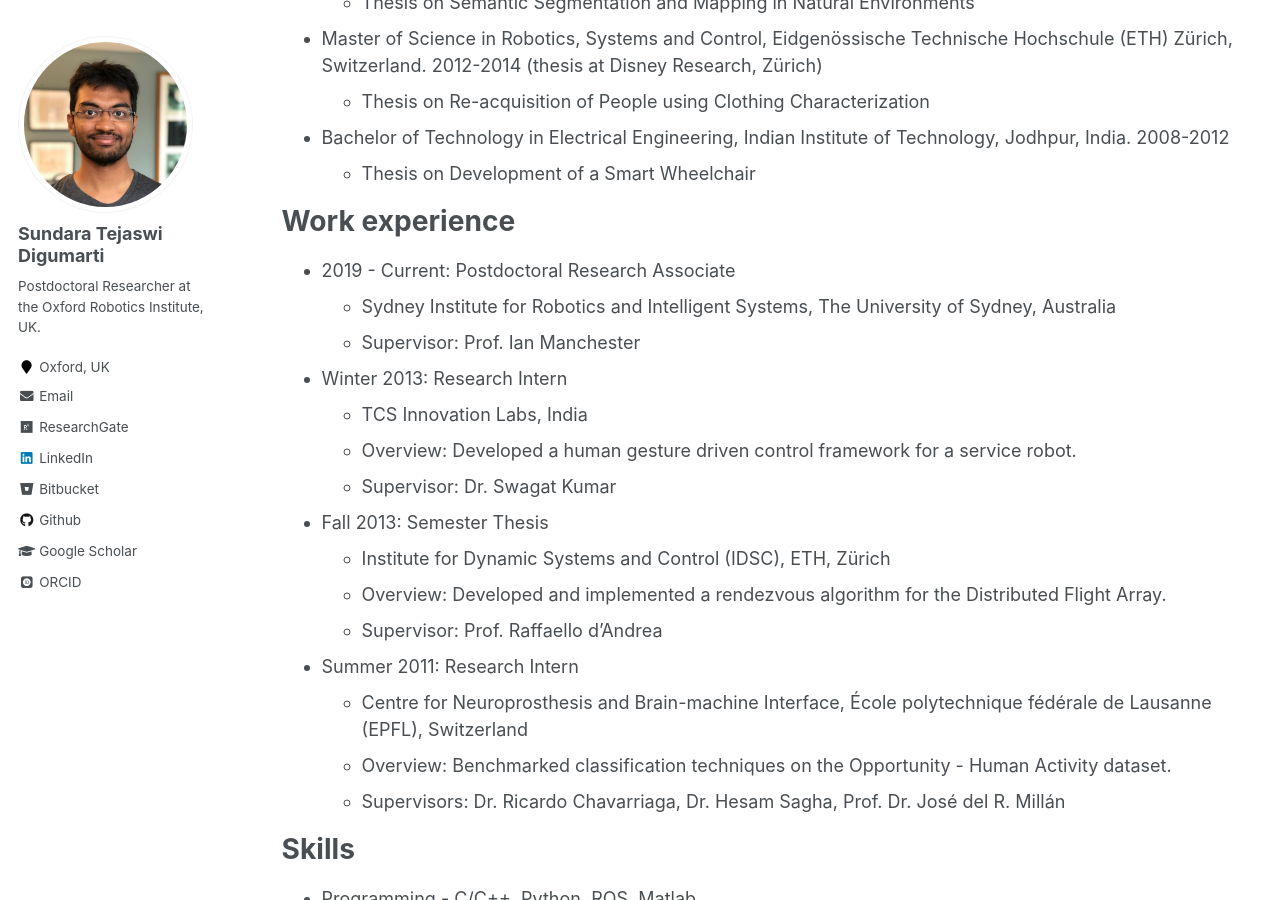
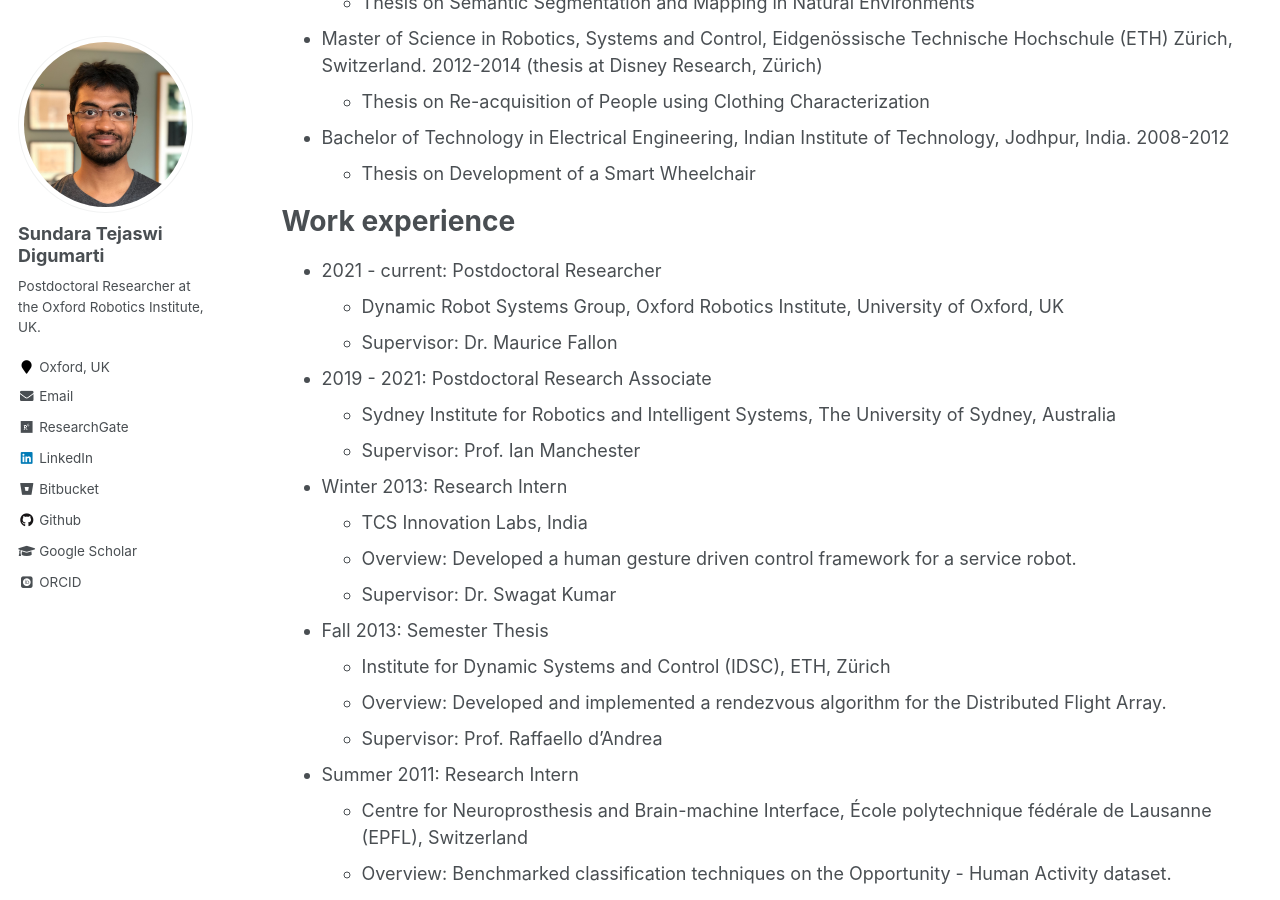
Before and after one commit to tejaswid/tejaswid.github.io, a Jekyll site: the page built from _pages/cv.md, in a window 1280 px wide and 900 px high, scrolled down 340 px. Built offline with Jekyll 4.4.1, drawn with Linux system fonts in a browser that asks for light colours; some web fonts are replaced.

Commit message:
added oxford to web cv

```diff
--- a/_pages/cv.md
+++ b/_pages/cv.md
@@ -21,7 +21,11 @@ Education
 
 Work experience
 ======
-* 2019 - Current: Postdoctoral Research Associate
+* 2021 - current: Postdoctoral Researcher
+  * Dynamic Robot Systems Group, Oxford Robotics Institute, University of Oxford, UK
+  * Supervisor: Dr. Maurice Fallon
+
+* 2019 - 2021: Postdoctoral Research Associate
   * Sydney Institute for Robotics and Intelligent Systems, The University of Sydney, Australia
   * Supervisor: Prof. Ian Manchester
 
```
